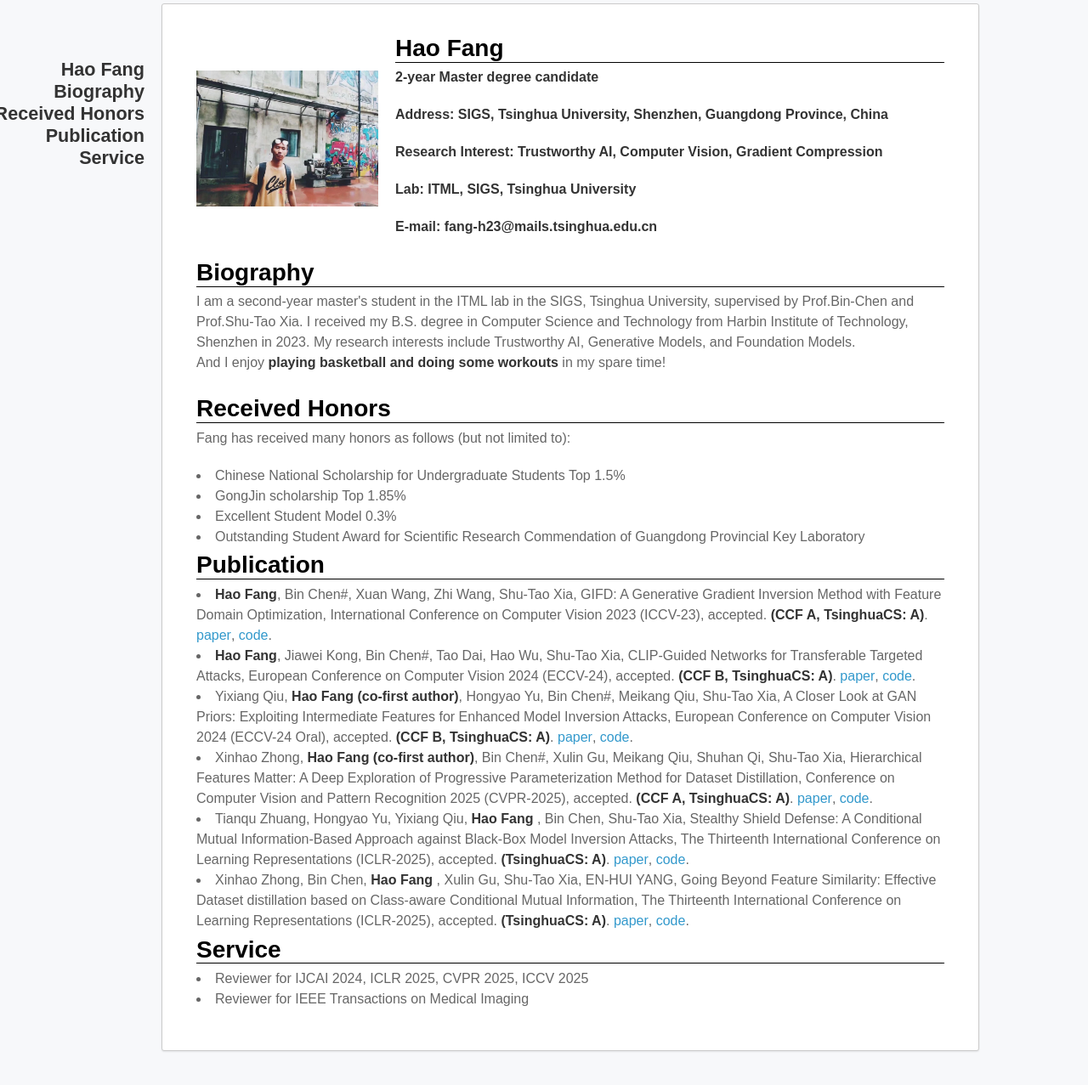
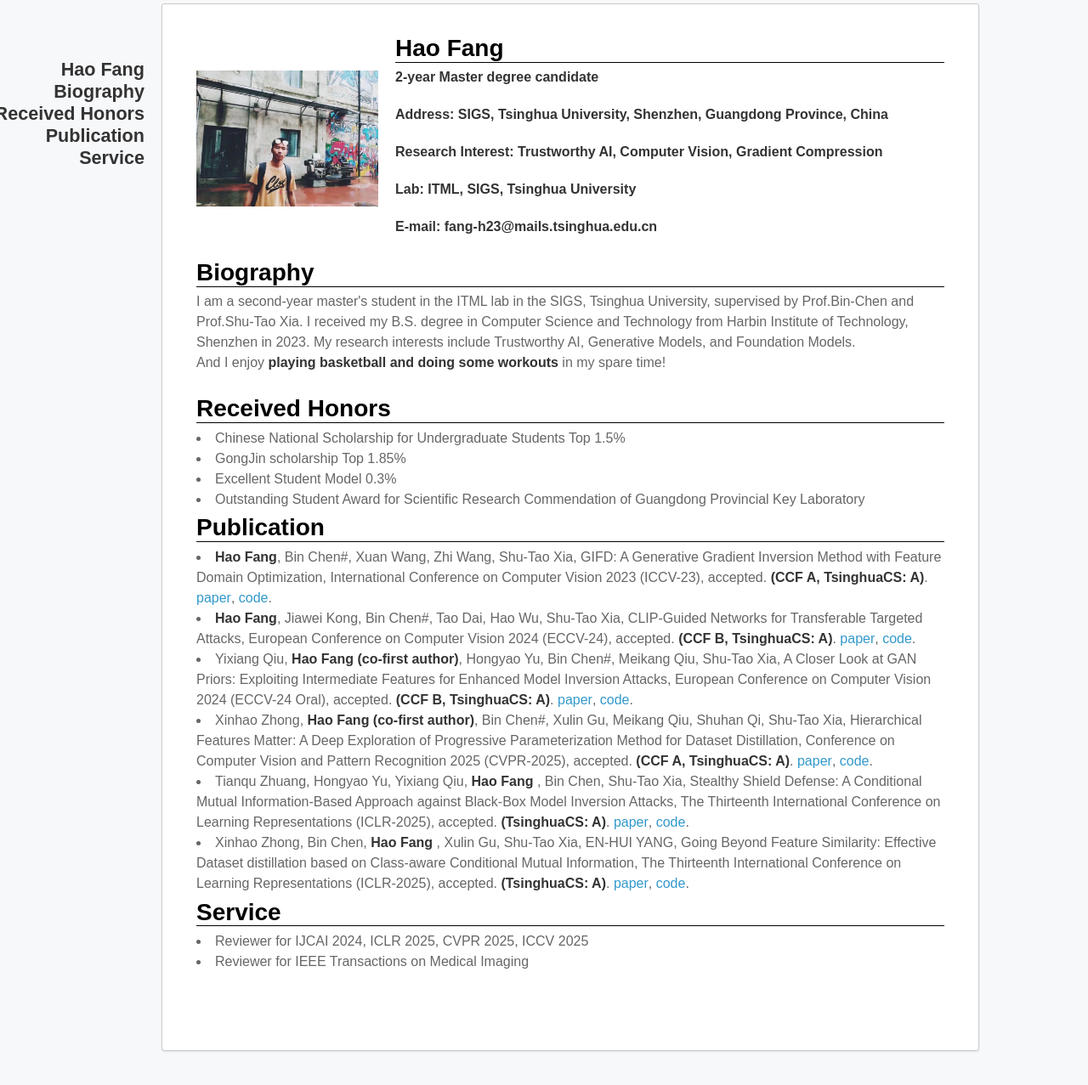
Before and after one commit to ffhibnese/ffhibnese.github.io, a Jekyll site: the page built from index.md, in a window 1280 px wide and 1388 px high, cut to the strip 111-1388 px from the top of the window. Shown: the whole strip at 85% size. Built offline with Jekyll 4.4.1, drawn with Linux system fonts in a browser that asks for light colours; nearby versions of some CDN libraries; our own code applies the rules of GitHub Pages for plain Markdown files.

Commit message:
Update index.md

```diff
--- a/index.md
+++ b/index.md
@@ -32,7 +32,6 @@
   <tr>
     <td width="100%">
       <h2>Received Honors</h2>
-      <p>Fang has received many honors as follows (but not limited to):</p>
 <li>Chinese National Scholarship for Undergraduate Students Top 1.5%</li>
 <!-- <li>First class scholarship * 3 Top 5% </li> -->
 <li>GongJin scholarship Top 1.85%</li>
@@ -41,7 +40,6 @@
 <li>Outstanding Student Award for Scientific Research Commendation of Guangdong Provincial Key Laboratory</li>
 <!-- <li>Provincial First Prize in the Blue Bridge Cup Program Competition</li> -->
 <!-- <li>The second prize of the 17th National University Student Smart Car Competition in China Southern District</li> -->
-
     </td>
   </tr>
 </table>
```
